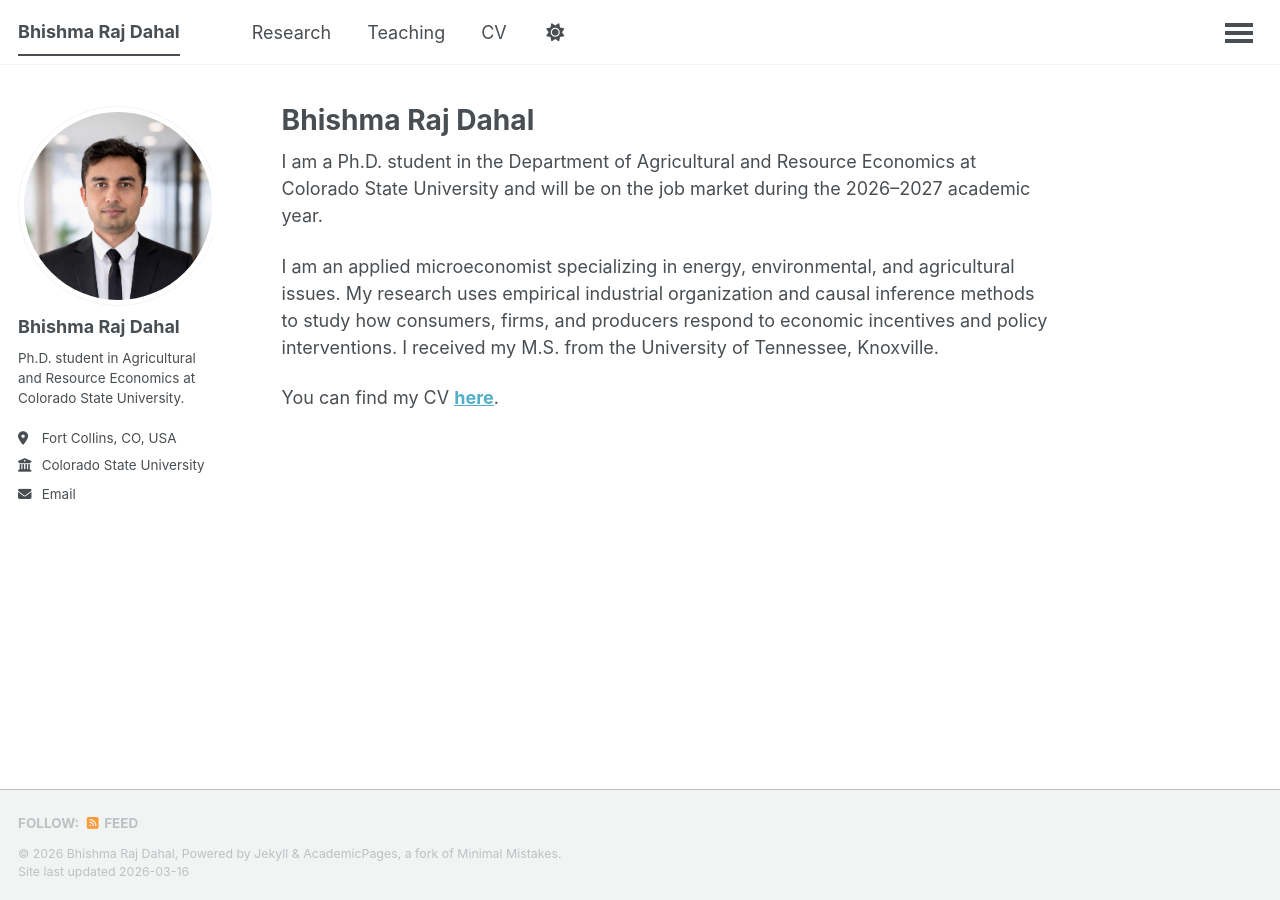
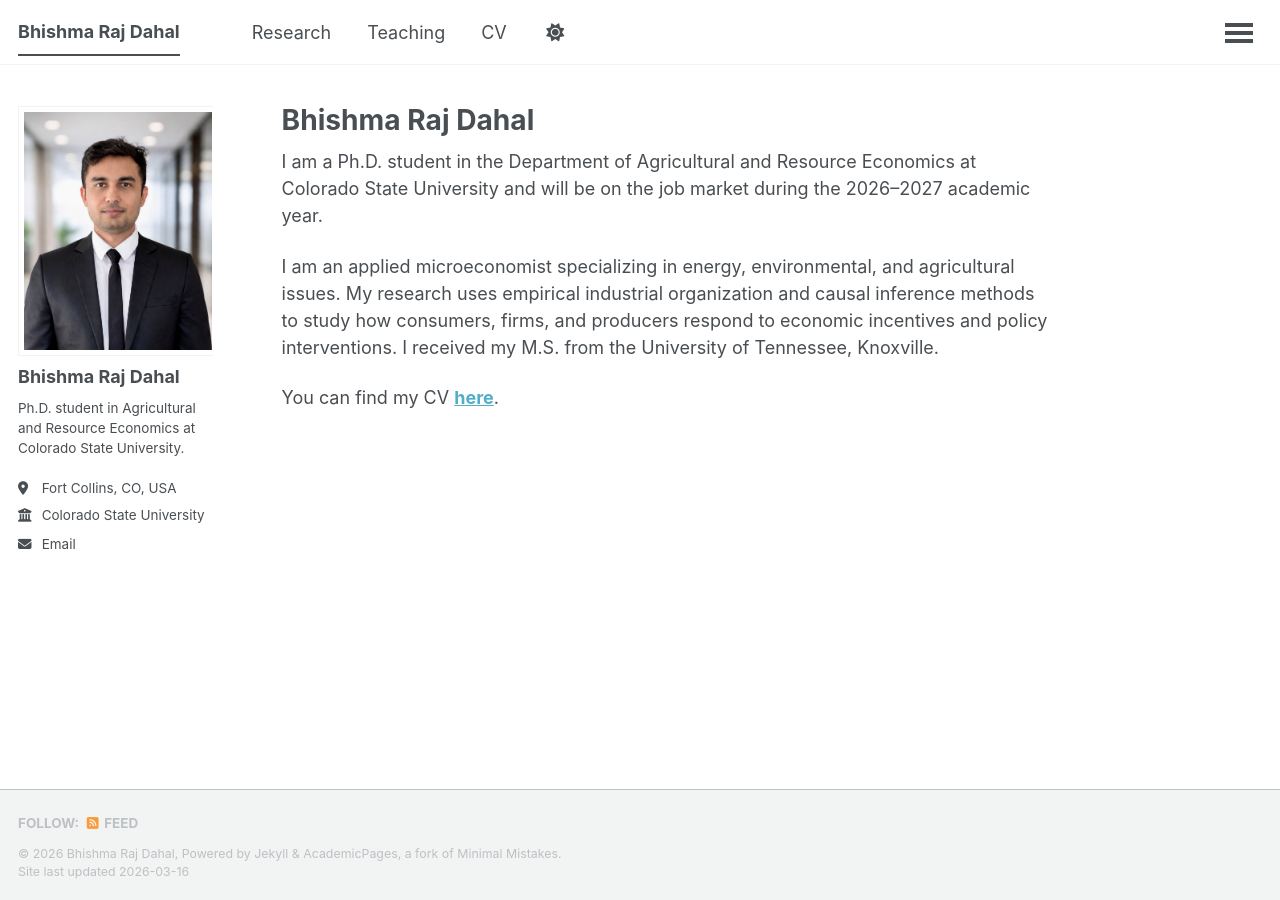
Before and after one commit to bhishmarajdahal/bhishmarajdahal.github.io, a Jekyll site: the page built from _pages/about.md, in a window 1280 px wide. Built offline with Jekyll 4.4.1, drawn with Linux system fonts in a browser that asks for light colours; a script that is not in the unit is left out.

Commit message:
Update main.scss

```diff
--- a/assets/css/main.scss
+++ b/assets/css/main.scss
@@ -44,10 +44,10 @@
 .author__avatar img {
   max-width: 200px;
   width: 200px;
-  height: 200px;
-  border-radius: 50%;
+  height: 250px;
   object-fit: cover;
   object-position: center top;
+  border-radius: 0;
 }
 
 .author__avatar {
```
